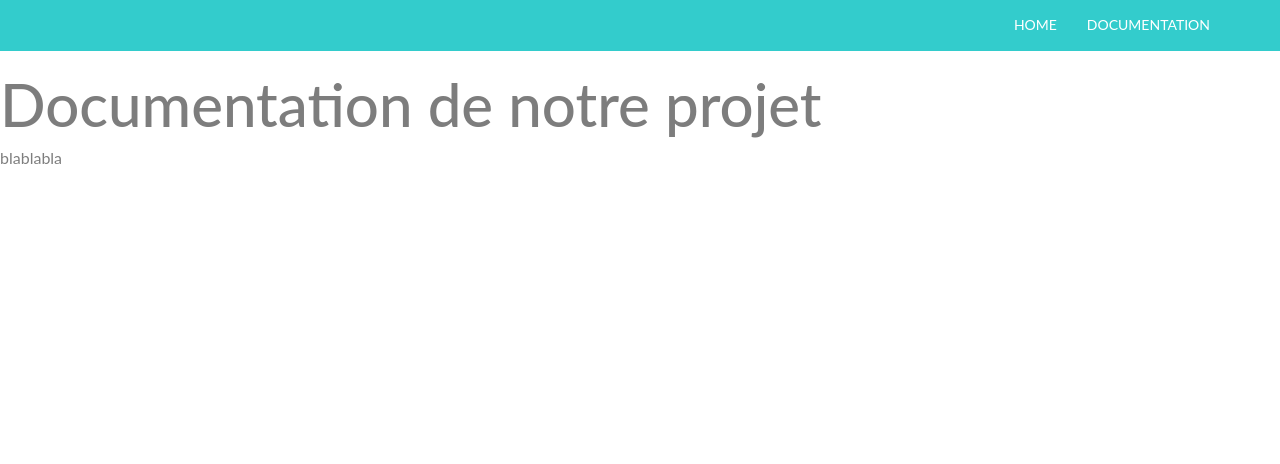
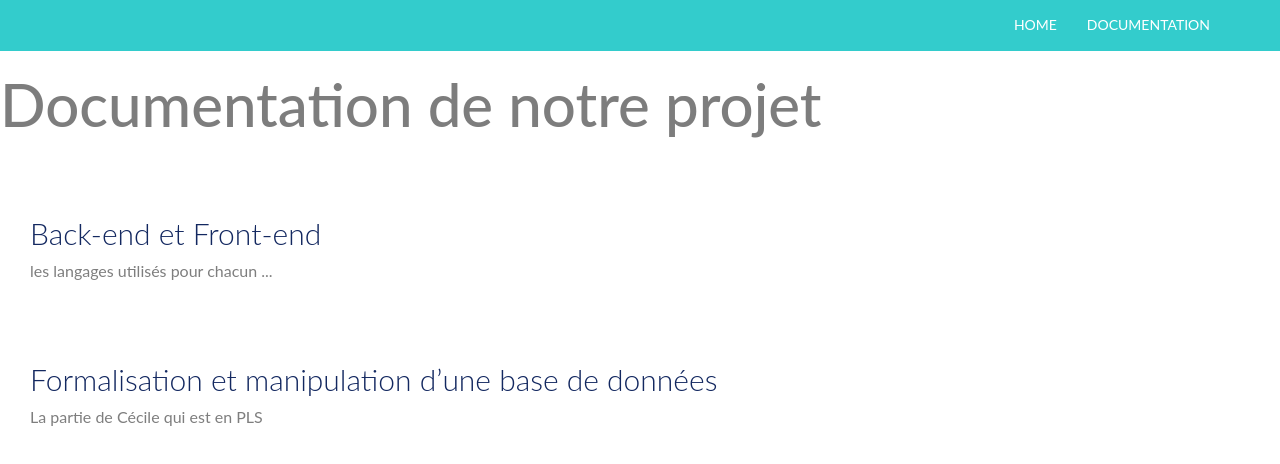
Before and after one commit to spotify-hero/spotify-hero, a website built with webpack: page public/docu.html in a window 1280 px wide. Built offline with nearby package versions, Linux system fonts and the light colour scheme.

Commit message:
mise en page

```diff
--- a/public/css/index.css
+++ b/public/css/index.css
@@ -332,6 +332,10 @@ p {
   right: 0;
 }
 
+.text-bloc {        /*utilisé dans la page de doc*/
+  padding-top: 50px;
+  padding-left:30px;
+}
 
 /* ==========================================================================
    Mobile styles
--- a/public/docu.html
+++ b/public/docu.html
@@ -48,8 +48,18 @@
       <div class="docu-text">
         <h2>Documentation de notre projet</h2>
 
-        <p> blablabla </p>
-      </div>
+        <div class="text-bloc">
+          <h3>Back-end et Front-end </h3>
+          <p> les langages utilisés pour chacun ... </p>
+        </div>
+
+        <div class="text-bloc">
+          <h3>Formalisation et manipulation d’une base de données </h3>
+          <p> La partie de Cécile qui est en PLS </p>
+        </div>
+
+
+
     </section>
 
     </body>
```
